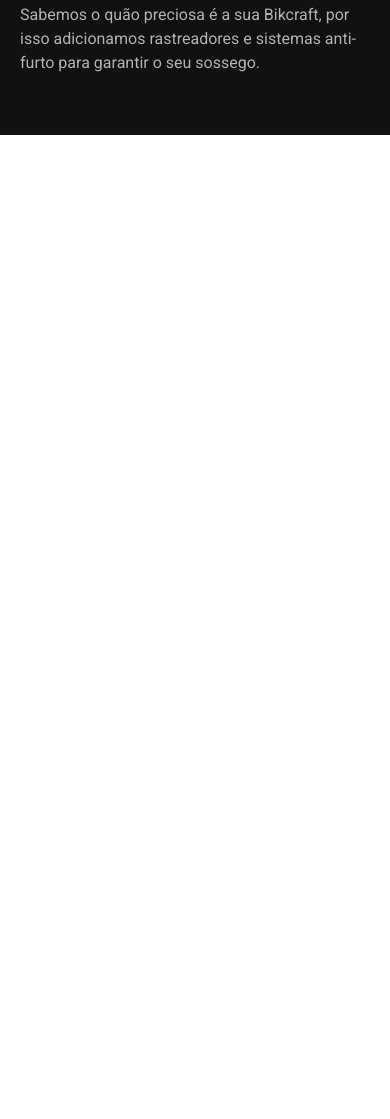
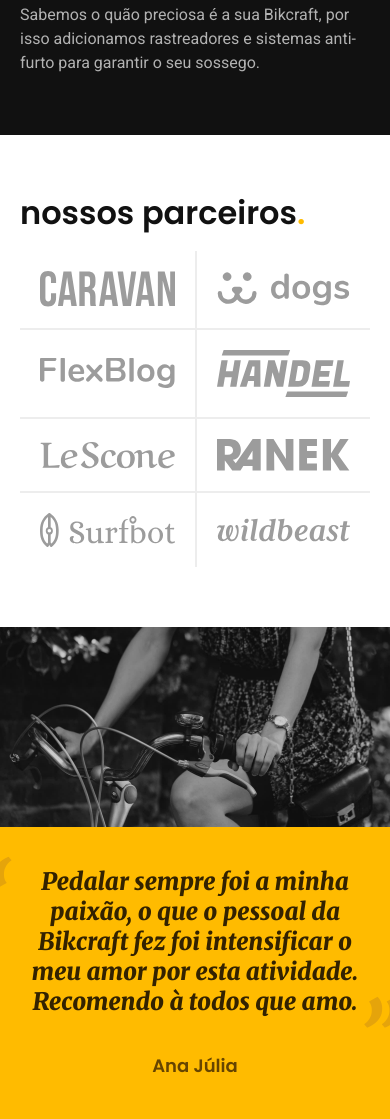
Before and after one commit to liviaerthal/bikcraft, a plain HTML site: page index.html in a window 390 px wide. Shown: the part 2154-3273 px from the top of the page. Before the commit the page ends 2289 px from the top, so only its background shows below. Drawn offline with Linux system fonts and the light colour scheme.

Commit message:
parceiros e depoimento

```diff
--- /dev/null
+++ b/css/home/depoimento.css
@@ -0,0 +1,61 @@
+.depoimento{
+  display: grid;
+  grid-template-columns: 1fr 1fr;
+  background-color: var(--cor-p1);
+  overflow: hidden;
+}
+
+.depoimento img{
+  border-radius: 0px;
+  width: 100%;
+  height: 100%;
+  object-fit: cover;
+}
+
+.depoimento-conteudo{
+  padding: 40px 40px 80px 80px;
+  align-self: flex-end;
+}
+
+.depoimento-conteudo p{
+  font-family: 'Merriweather', serif;
+  font-style: italic;
+  font-weight: 900;
+  margin-bottom: 32px;
+  max-width: 32ch;
+  position: relative;
+}
+
+.depoimento p::before,
+.depoimento p::after{
+  position: absolute;
+  font-size: 5rem;
+  color: var(--cor-p2);
+}
+
+.depoimento p::before{
+  content: "“";
+  left: -50px;
+  top: -20px;
+}
+
+.depoimento p::after{
+  content: "”";
+}
+
+@media(max-width: 800px){
+  .depoimento{
+    grid-template-columns: 1fr;
+    text-align: center;
+  }
+
+  .depoimento img{
+    max-height: 200px;
+  }
+
+  .depoimento-conteudo{
+    padding: 40px 20px;
+    justify-self: center;
+  }
+
+}
--- /dev/null
+++ b/css/home/parceiros.css
@@ -0,0 +1,63 @@
+.parceiros{
+  padding-top: 60px;
+  padding-bottom: 120px;
+}
+
+.parceiros h2{
+  margin-bottom: 60px;
+}
+
+.parceiros ul{
+  padding: 0 20px;
+  max-width: 1400px;
+  margin: 0 auto;
+  display: grid;
+  grid-template-columns: repeat(4,1fr);
+}
+
+.parceiros li{
+  display: flex;
+  padding: 32px;
+  border-left: 2px solid var(--cor-2);
+}
+
+.parceiros img{
+  margin: auto;
+}
+
+.parceiros li:first-child,
+.parceiros li:nth-child(5){
+  border-left: none;
+}
+
+.parceiros li:nth-child(n + 5){
+  border-top: 2px solid var(--cor-2)
+}
+
+@media(max-width: 800px){
+  .parceiros{
+    padding-bottom: 60px;
+  }
+
+  .parceiros li{
+    display: flex;
+    padding: 20px;
+  }
+
+  .parceiros h2{
+    margin-bottom: 20px;
+  }
+
+  .parceiros ul{
+    grid-template-columns: repeat(2, 1fr);
+  }
+
+  .parceiros li:nth-child(n + 3){
+    border-top: 2px solid var(--cor-2)
+  }
+
+  .parceiros li:nth-child(odd){
+    border-left: none;
+  }
+
+}
--- a/css/style.css
+++ b/css/style.css
@@ -6,3 +6,5 @@
 @import "./utilidades/cores.css";
 @import "./bicicletas/bicicletas-lista.css";
 @import "./home/tecnologia.css";
+@import "./home/parceiros.css";
+@import "./home/depoimento.css";
--- a/index.html
+++ b/index.html
@@ -11,9 +11,12 @@
   <title>Bikcraft - Bicicletas Elétricas</title>
 
   <link rel="stylesheet" href="./css/style.css">
+
+
   <link rel="preconnect" href="https://fonts.googleapis.com">
   <link rel="preconnect" href="https://fonts.gstatic.com" crossorigin>
-  <link href="https://fonts.googleapis.com/css2?family=Poppins:wght@400;600&family=Roboto:wght@400;500&display=swap" rel="stylesheet">
+  <link href="https://fonts.googleapis.com/css2?family=Merriweather:ital,wght@1,900&family=Poppins:wght@400;600&family=Roboto:wght@400;500&display=swap" rel="stylesheet">
+
 </head>
 
 <body>
@@ -98,6 +101,34 @@
     </div>
   </article>
 
+  <section class="parceiros" aria-label="Nossos Parceiros">
+    <h2 class="font-1-xxl container">nossos parceiros<span class="cor-p1">.</span></h2>
+    <ul>
+      <li><img src="img/parceiros/caravan.svg" alt="caravan"></li>
+      <li><img src="img/parceiros/dogs.svg" alt="dogs"></li>
+      <li><img src="img/parceiros/flexblog.svg" alt="flexbog"></li>
+      <li><img src="img/parceiros/handel.svg" alt="handel"></li>
+      <li><img src="img/parceiros/lescone.svg" alt="lescone"></li>
+      <li><img src="img/parceiros/ranek.svg" alt="ranke"></li>
+      <li><img src="img/parceiros/surfbot.svg" alt="surfbot"></li>
+      <li><img src="img/parceiros/wildbeast.svg" alt="wildbeast"></li>
+    </ul>
+  </section>
+
+  <section class="depoimento" aria-label="Depoimento">
+    <div>
+      <img src="img/fotos/depoimento.jpg" alt="pessoa pedalando numa bicicleta">
+    </div>
+    <div class="depoimento-conteudo">
+      <blockquote class="font-1-xl cor-p5">
+        <p>Pedalar sempre foi a minha paixão, o que o pessoal da Bikcraft fez foi intensificar o meu amor por esta atividade. Recomendo à todos que amo.
+        </p>
+        <span class="font-1-m-b cor-p4">Ana Júlia</span>
+      </blockquote>
+    </div>
+  </section>
+
+
 </body>
 
 </html>
```
